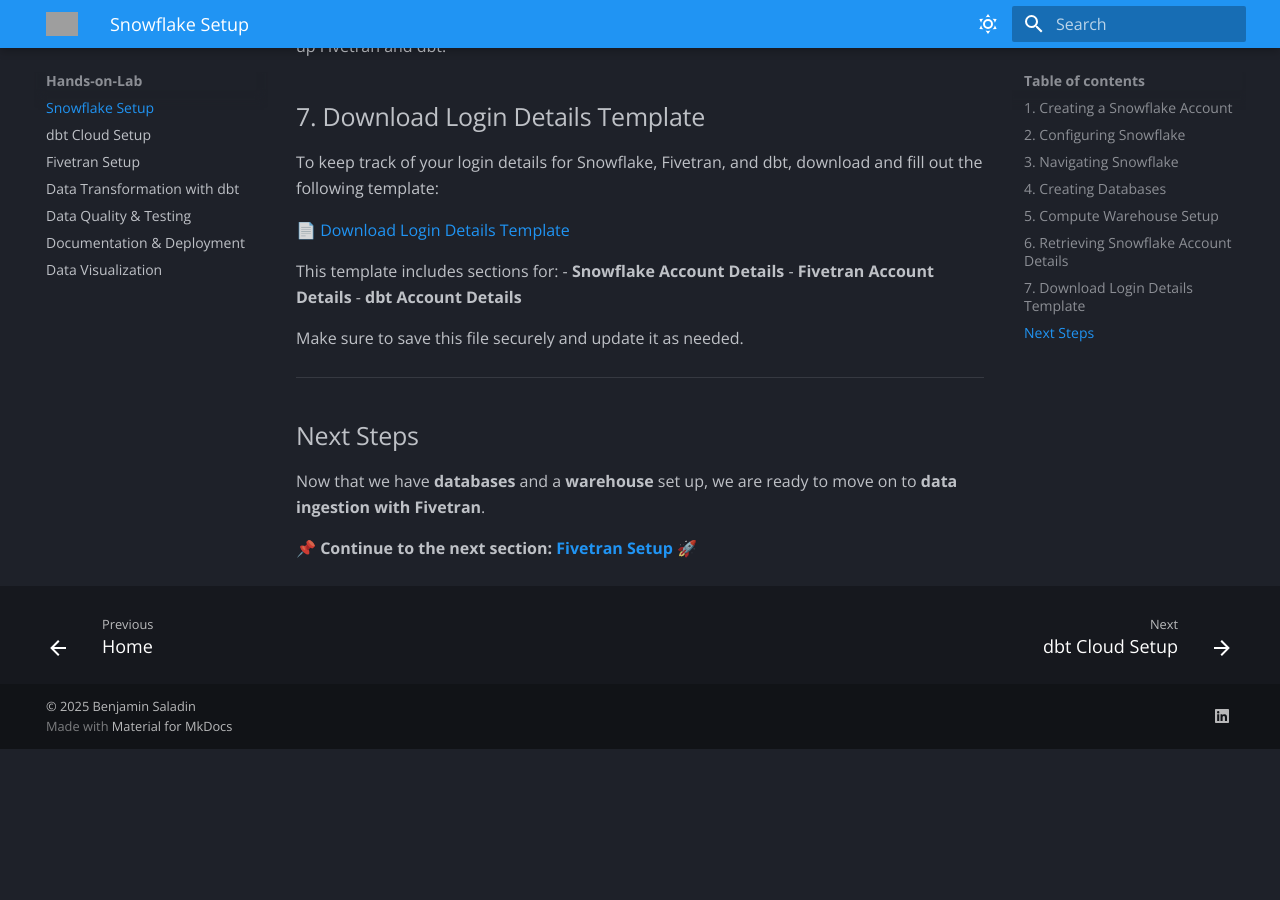
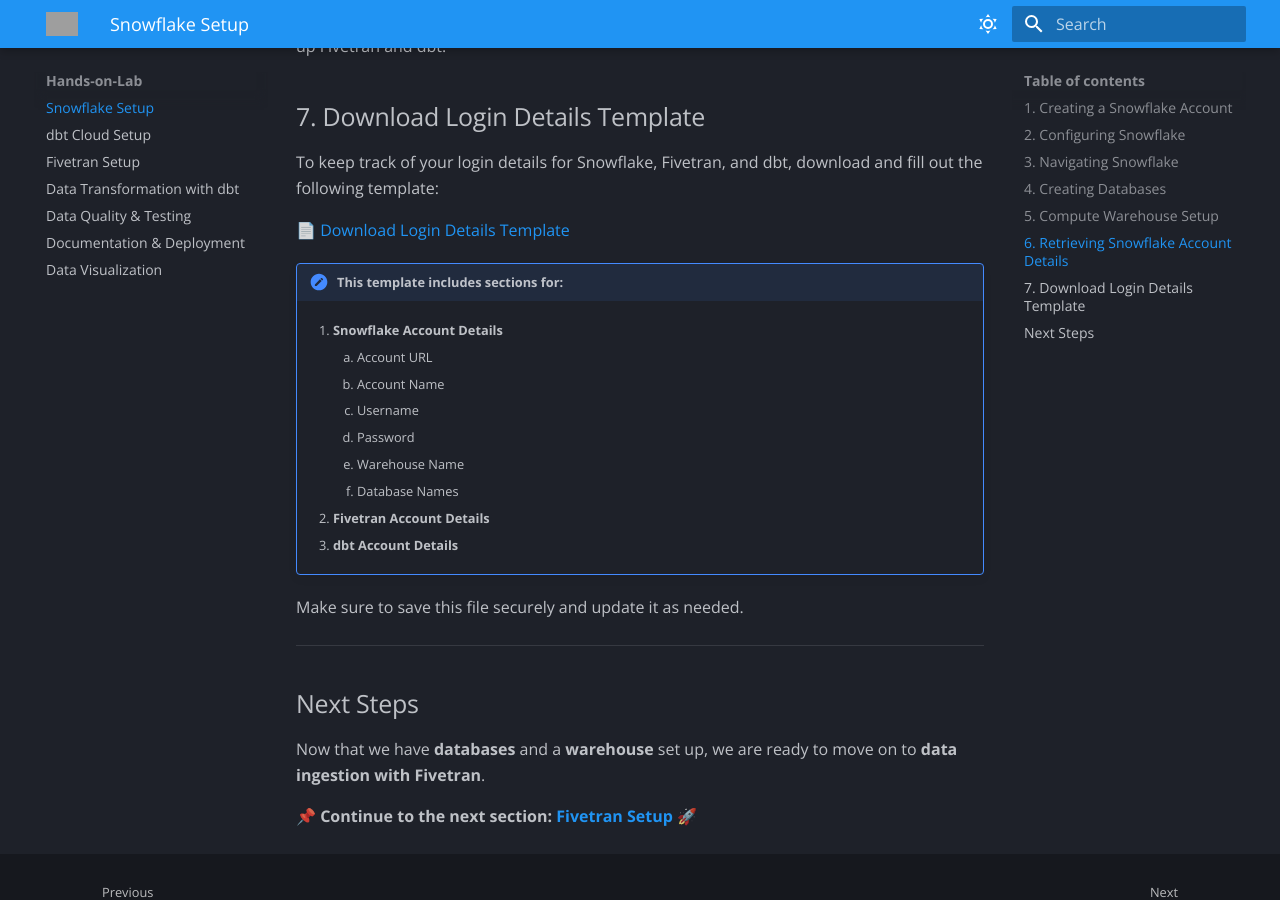
Before and after one commit to svc-bi-concepts/test-mkdocs, an MkDocs documentation site: the page built from docs/snowflake-setup.md, in a window 1280 px wide and 900 px high, scrolled down 2399 px. Built offline with MkDocs 1.6.1 and Material for MkDocs 9.7.7, drawn with Linux system fonts in a browser that asks for light colours; emoji names are drawn with the system emoji font; before the commit the page ends 3148 px from its top, so only the background shows below that; grey boxes are pictures that could not be loaded.

Commit message:
add snowflake setup update

````diff
--- a/docs/snowflake-setup.md
+++ b/docs/snowflake-setup.md
@@ -96,7 +96,7 @@
     CURRENT_DATABASE() AS DATABASE;
 ```
 
-Make sure to note down these details as they will be required for the next steps in setting up Fivetran and dbt.
+:pen: Make sure to note down these details as they will be required for the next steps in setting up Fivetran and dbt.
 
 
 ## 7. Download Login Details Template
@@ -105,10 +105,21 @@
 
 📄 [Download Login Details Template](assets/templates/login_details_template.txt){:download}
 
-This template includes sections for:
-- **Snowflake Account Details**
-- **Fivetran Account Details**
-- **dbt Account Details**
+
+!!!note "This template includes sections for:"
+
+    1. **Snowflake Account Details**
+
+        1. Account URL
+        2. Account Name
+        3. Username
+        4. Password
+        5. Warehouse Name
+        6. Database Names
+
+    1. **Fivetran Account Details**
+
+    1. **dbt Account Details**
 
 Make sure to save this file securely and update it as needed.
 
````
